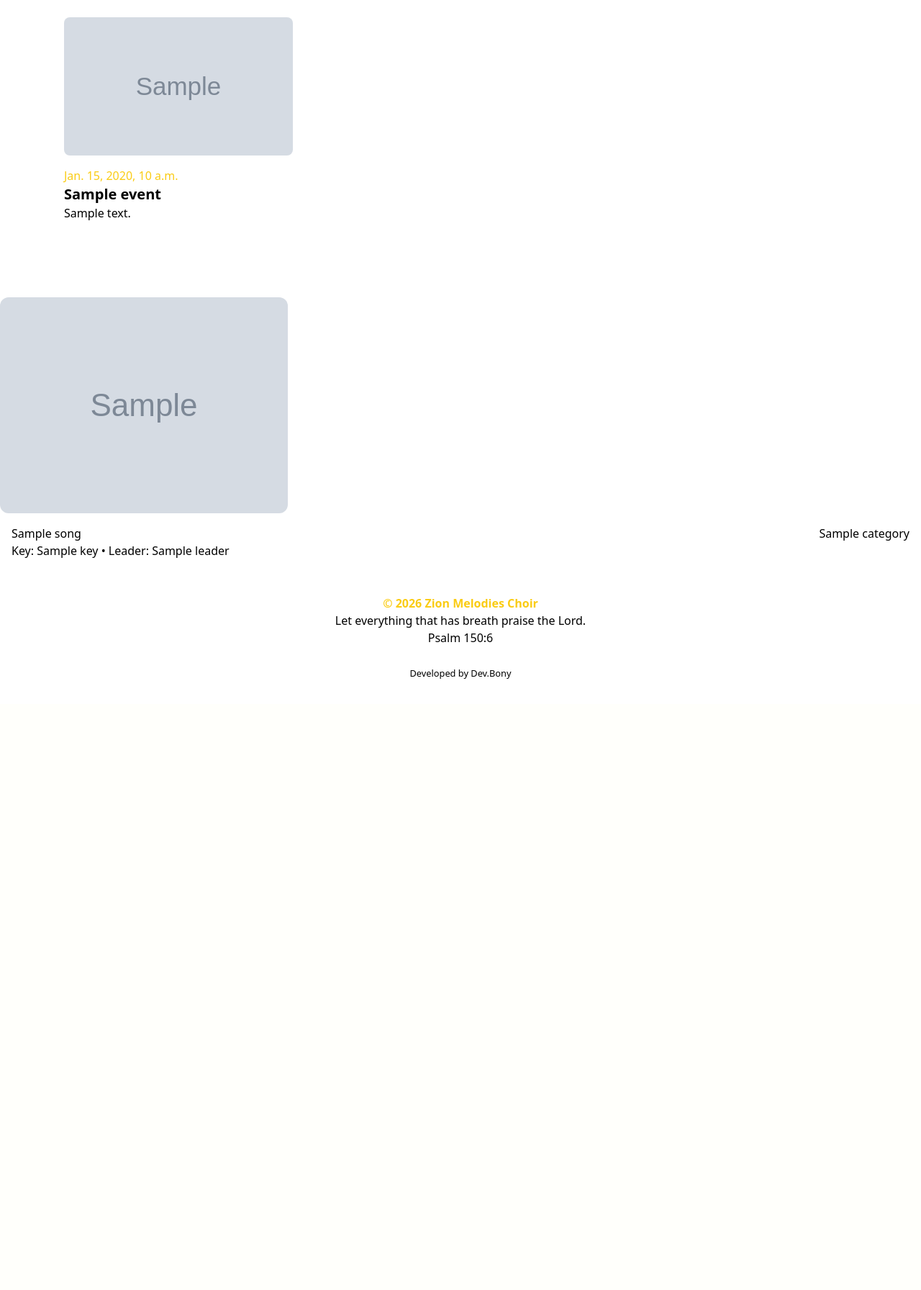
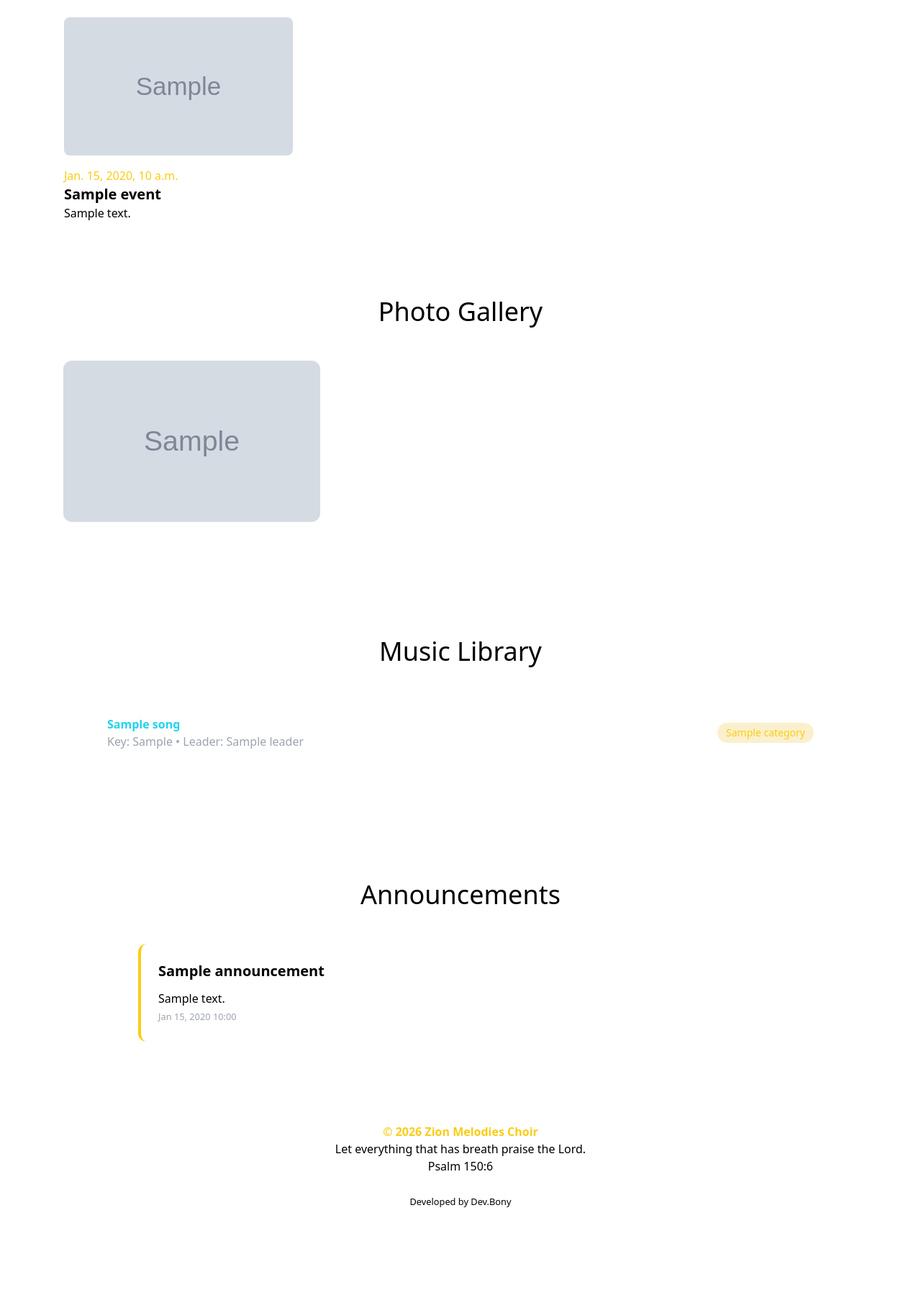
Before and after one commit to bonyborn254/ZionMelodiesBand, a Django app: template mainapp/templates/home.html in a window 1280 px wide. Shown: the part 1546-3338 px from the top of the page at 72% size. Before the commit the page ends 2489 px from the top, so only its background shows below. Run offline with Django 5.2, Linux system fonts and the light colour scheme; the template is opened without the code that fills it: most values are stand-ins (such as "Sample title", 1, 10 or a date in 2020); grey boxes marked "Sample" are stand-in pictures; some libraries are stand-ins or nearby versions.

Commit message:
Update home.html

```diff
--- a/mainapp/templates/home.html
+++ b/mainapp/templates/home.html
@@ -184,53 +184,78 @@ No upcoming events.
 {% endfor %}
 </div>
 
-</section>
-<section id="gallery">
+<!-- Gallery -->
 
-<div class="grid md:grid-cols-3 gap-4">
+<section id="gallery" class="py-20 px-6">
 
-{% for photo in gallery %}
+    <div class="max-w-6xl mx-auto">
 
-<img
-src="{{ photo.image.url }}"
-alt="{{ photo.title }}"
-class="gallery-img rounded-xl">
+        <h2 class="font-display text-4xl text-center mb-12">
+            Photo Gallery
+        </h2>
+
+        <div class="grid grid-cols-2 md:grid-cols-3 gap-4">
+
+            {% for image in gallery %}
+
+            <div>
+
+                <img src="{{ image.image.url }}"
+                     alt="{{ image.title }}"
+                     class="gallery-img rounded-xl w-full h-56 object-cover">
+
+            </div>
+
+            {% empty %}
+
+            <p>No gallery images uploaded.</p>
 
             {% endfor %}
 
         </div>
 
+    </div>
+
 </section>
 
-<section id="music">
 
-{% for song in music %}
+<!-- Music Library -->
 
-<div class="flex justify-between p-4 rounded-lg">
+<section id="music" class="py-20 px-6 surface-bg">
+
+    <div class="max-w-5xl mx-auto">
+
+        <h2 class="font-display text-4xl text-center mb-12">
+
+            Music Library
+
+        </h2>
+
+        <div class="space-y-4">
+
+            {% for song in songs %}
+
+            <div class="flex justify-between items-center border border-white/10 rounded-xl p-5">
 
                 <div>
 
-<h3>
+                    <h3 class="font-bold text-cyan-400">
 
                         {{ song.title }}
 
                     </h3>
 
-<p>
+                    <p class="text-gray-400">
 
-Key:
-{{ song.key }}
+                        Key: {{ song.music_key }}
 
-•
-
-Leader:
-{{ song.leader }}
+                        • Leader: {{ song.leader }}
 
                     </p>
 
                 </div>
 
-<span>
+                <span class="bg-yellow-500/20 text-yellow-400 px-3 py-1 rounded-full text-sm">
 
                     {{ song.category }}
 
@@ -238,7 +263,74 @@ Leader:
 
             </div>
 
+            {% empty %}
+
+            <p>
+
+                No songs available.
+
+            </p>
+
             {% endfor %}
+
+        </div>
+
+    </div>
+
+</section>
+
+
+<!-- Announcements -->
+
+<section id="announcements" class="py-20 px-6">
+
+    <div class="max-w-4xl mx-auto">
+
+        <h2 class="font-display text-4xl text-center mb-12">
+
+            Announcements
+
+        </h2>
+
+        <div class="space-y-5">
+
+            {% for announcement in announcements %}
+
+            <div class="surface-bg rounded-xl p-6 border-l-4 border-yellow-400">
+
+                <h3 class="text-xl font-bold">
+
+                    {{ announcement.title }}
+
+                </h3>
+
+                <p class="mt-3">
+
+                    {{ announcement.message }}
+
+                </p>
+
+                <small class="text-gray-400">
+
+                    {{ announcement.created|date:"M d, Y H:i" }}
+
+                </small>
+
+            </div>
+
+            {% empty %}
+
+            <p>
+
+                No announcements available.
+
+            </p>
+
+            {% endfor %}
+
+        </div>
+
+    </div>
 
 </section>
 {% endblock %}
```
Lines whose indentation alone changed are shown as unchanged.
